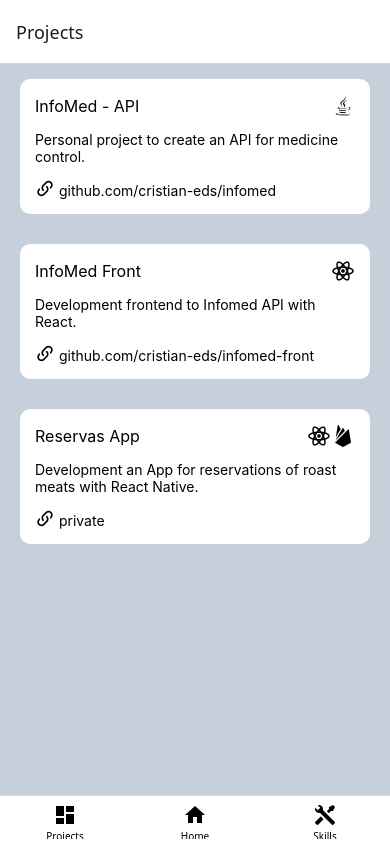
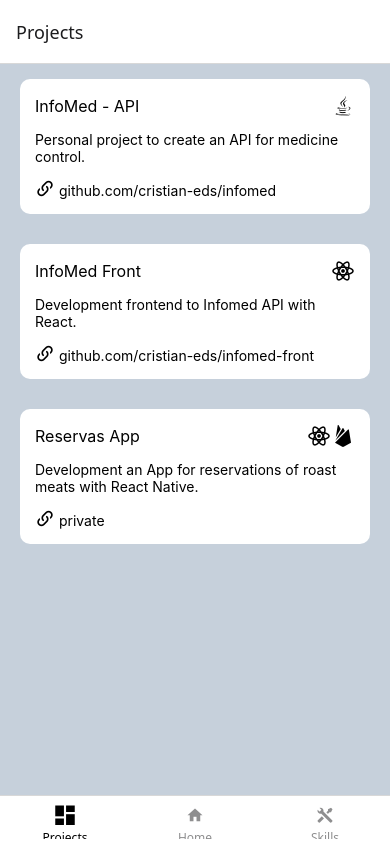
Before and after one commit to cristian-eds/portfolio-react-native, a React Native app: screen /projects in a window 390 px wide. Built offline with nearby package versions, Linux system fonts and the light colour scheme.

Commit message:
Added different styles for the active tab

```diff
--- a/src/data/projects.tsx
+++ b/src/data/projects.tsx
@@ -27,7 +27,7 @@ export const projects: Project[]  = [
         description: 'Development an App for reservations of roast meats with React Native.',
         urlLink: 'private',
         icons: [
-        <MaterialCommunityIcons name="react" size={24} color="black" key={"react"}/>,
+        <MaterialCommunityIcons name="react" size={24} color="black" key={"react-native"}/>,
         <MaterialCommunityIcons name="firebase" size={24} color="black" key={"firebase"}/>]
     }
 ]
--- a/src/routes/TabBottomNavigation.routes.tsx
+++ b/src/routes/TabBottomNavigation.routes.tsx
@@ -10,17 +10,23 @@ const Tab = createBottomTabNavigator();
 
 const TabBottomNavigation = () => {
     return (
-        <Tab.Navigator>
+        <Tab.Navigator
+        initialRouteName="home"
+        screenOptions={{
+            tabBarActiveTintColor: 'black',
+            tabBarLabelStyle: {
+                fontSize:12
+            }
+
+        }}
+        >
             <Tab.Screen
                 name="projects"
                 component={ProjectsScreen}
                 options={{
                     title: 'Projects',
                     tabBarLabel: 'Projects',
-                    tabBarLabelStyle: {
-                        color: 'black'
-                    },
-                    tabBarIcon: () => <MaterialCommunityIcons name="view-dashboard" size={24} color="black" />
+                    tabBarIcon: ({color, focused}) => <MaterialCommunityIcons name="view-dashboard" size={focused ? 26: 18} color={color} />
                 }}
             />
             <Tab.Screen
@@ -29,10 +35,7 @@ const TabBottomNavigation = () => {
                 options={{
                     title: 'Home',
                     tabBarLabel: 'Home',
-                    tabBarLabelStyle: {
-                        color: 'black'
-                    },
-                    tabBarIcon: () => <MaterialCommunityIcons name="home" size={24} color="black" />
+                    tabBarIcon: ({color, focused}) => <MaterialCommunityIcons name="home" size={focused ? 26: 18} color={color} />
                 }}
             />
             <Tab.Screen
@@ -41,10 +44,7 @@ const TabBottomNavigation = () => {
                 options={{
                     title: 'Skills',
                     tabBarLabel: 'Skills',
-                    tabBarLabelStyle: {
-                        color: 'black'
-                    },
-                    tabBarIcon: () => <MaterialCommunityIcons name="tools" size={24} color="black" />
+                    tabBarIcon: ({color,focused}) => <MaterialCommunityIcons name="tools" size={focused ? 26: 18} color={color} />
                 }}
             />
 
```
